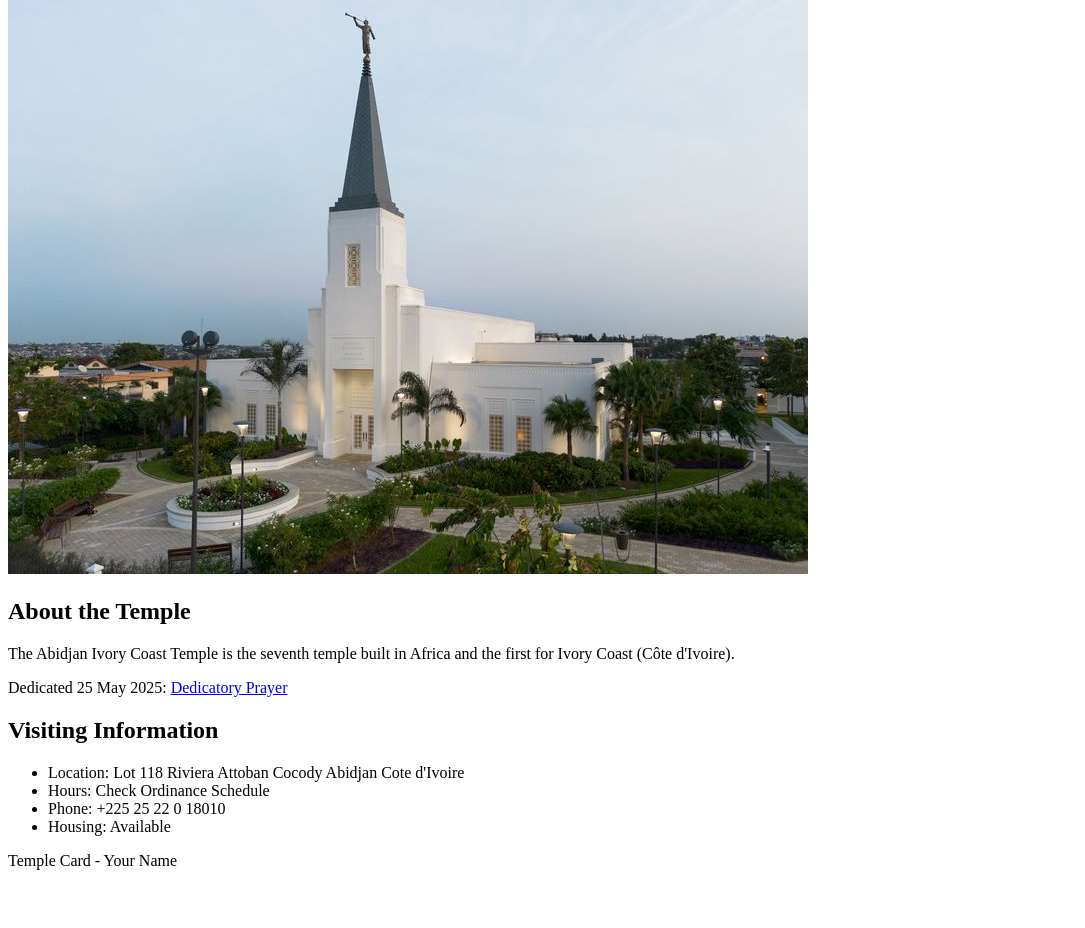
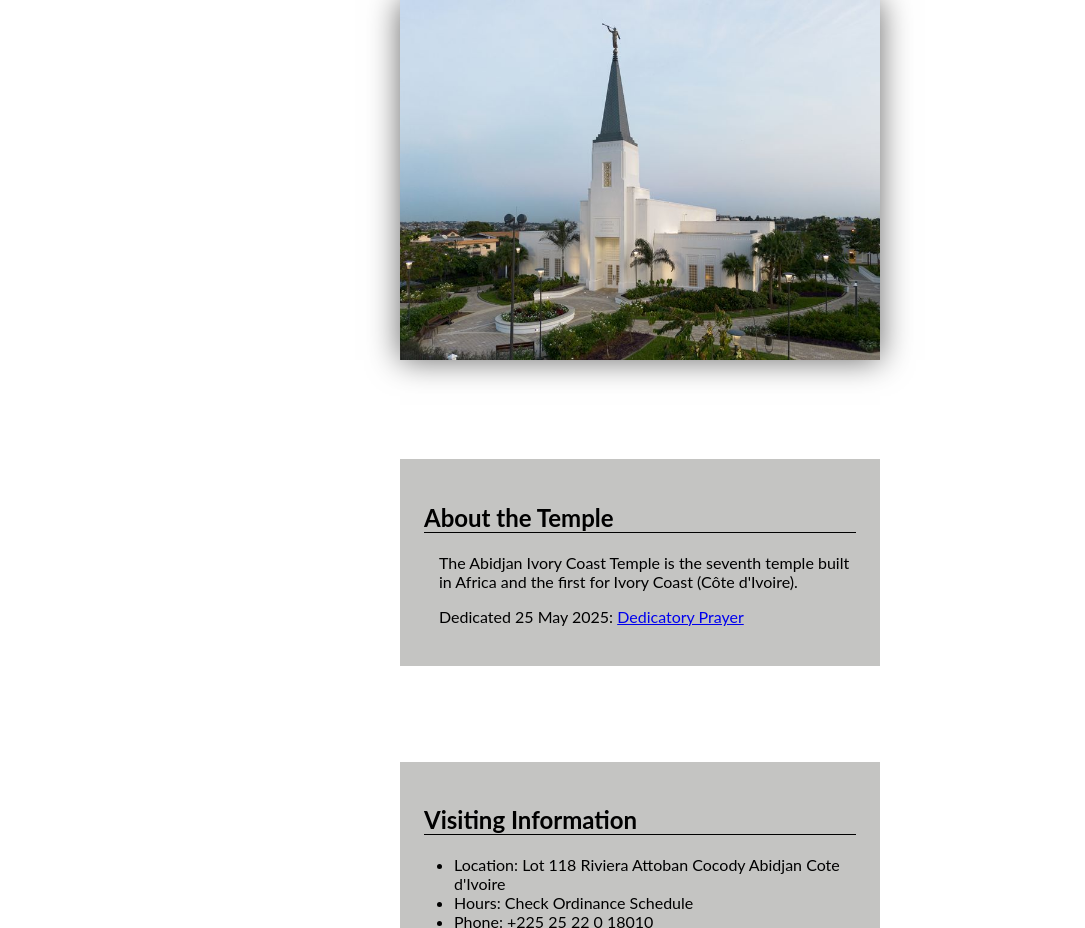
Before and after one commit to rsantad14/wdd130, a plain HTML site: page week02/temple.html in a window 1280 px wide. Shown: the part 140-1068 px from the top of the page, without its empty margins (0-1085 px from the left). Before the commit the page ends 1026 px from the top, so only its background shows below. Drawn offline with Linux system fonts and the light colour scheme.

Commit message:
temple card first draft

```diff
--- /dev/null
+++ b/week02/styles/temple.css
@@ -0,0 +1,54 @@
+body {
+    width: 800px;
+    margin: auto;
+    font-family: lato, sans-serif;
+}
+
+main {
+    width: 60%;
+    margin: auto;
+}
+
+header,
+footer {
+    background-color: aqua;
+    text-align: center;
+    color: black;
+    padding: 1px;
+    font-size: 1.3rem;
+    margin: 10px;
+}
+
+footer {
+    font-size: 1rem;
+}
+
+h1 {
+    text-align: center;
+    font-size: 1.5rem;
+}
+
+img {
+    width: 100%;
+    margin: auto;
+    box-shadow: 0 0 30px #666;
+}
+
+section {
+    width: 90%;
+    background-color: rgb(196, 196, 194);
+    padding: 5%;
+    margin: 20% auto;
+}
+
+h2 {
+    border-bottom: 1px solid black;
+}
+
+section p {
+    margin-left: 15px;
+}
+
+section ul {
+    margin-left: -10px;
+}
--- a/week02/temple.html
+++ b/week02/temple.html
@@ -5,6 +5,7 @@
     <meta charset="UTF-8">
     <meta name="viewport" content="width=device-width, initial-scale=1.0">
     <title>Temple Card - Abidjan Cote d'Ivoire</title>
+    <link rel="stylesheet" href="styles/temple.css">
 </head>
 
 <body>
@@ -18,11 +19,12 @@
         </picture>
         <section>
             <h2>About the Temple</h2>
-            <p>The Abidjan Ivory Coast Temple is the seventh temple built in Africa and the first for Ivory Coast (Côte
+            <p>The Abidjan Ivory Coast Temple is the seventh temple built in Africa and the first
+                for Ivory Coast (Côte
                 d'Ivoire).</p>
             <p>Dedicated 25 May 2025: <a
-                    href="https://www.churchofjesuschrist.org/temples/dedicatory-prayer/abidjan-ivory-coast-temple/2025-05-25?lang=eng"
-                    target="_blank" rel="noopener noreferrer">Dedicatory Prayer</a></p>
+                  href="https://www.churchofjesuschrist.org/temples/dedicatory-prayer/abidjan-ivory-coast-temple/2025-05-25?lang=eng"
+                  target="_blank" rel="noopener noreferrer">Dedicatory Prayer</a></p>
         </section>
         <section>
             <h2>Visiting Information</h2>
@@ -35,7 +37,7 @@
         </section>
     </main>
     <footer>
-        <p>Temple Card - Your Name</p>
+        <p>Temple Card - Divine Kahute T</p>
     </footer>
 </body>
 
```
Also changed, not shown: week02/basic-layout.html (+7 -3 lines), week02/block-vs-inline.html (+9 -6 lines), week02/box-model.html (+11 -3 lines), week02/styles/box-model.css (+18 -4 lines).
